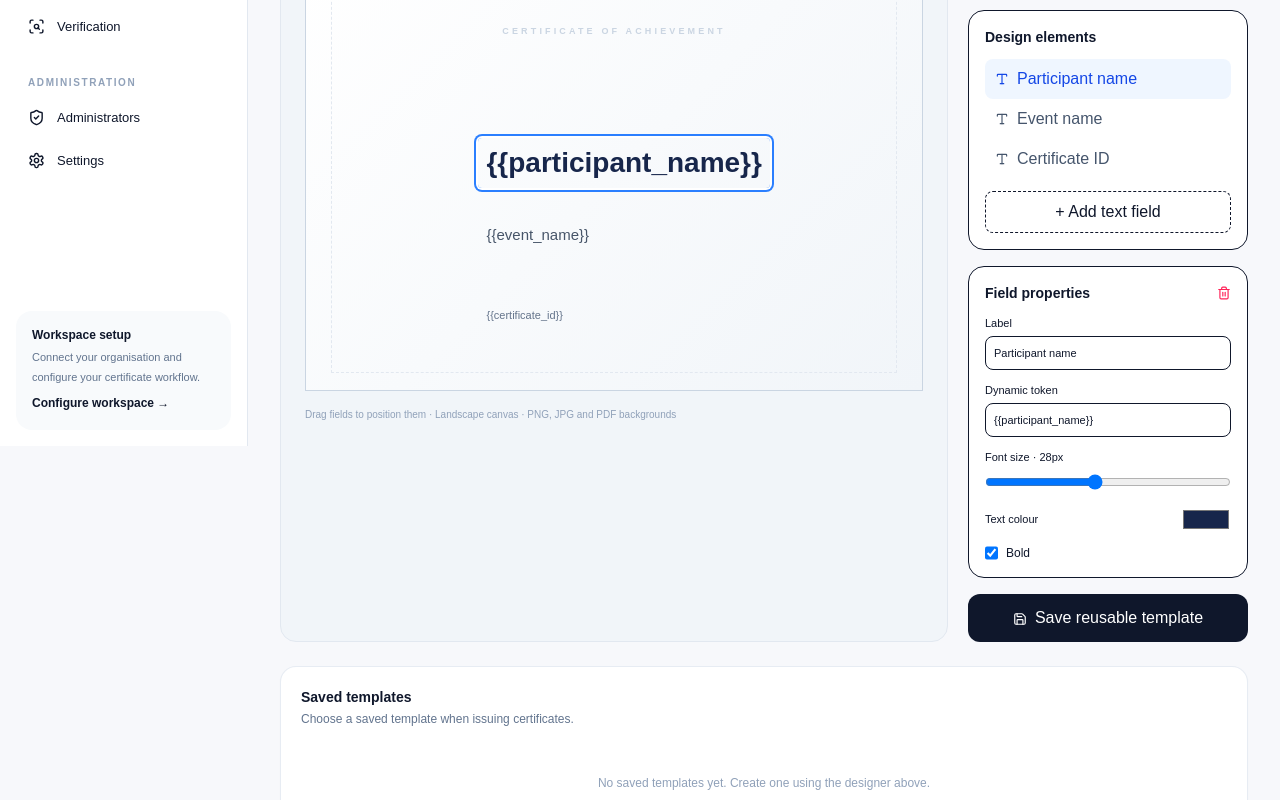
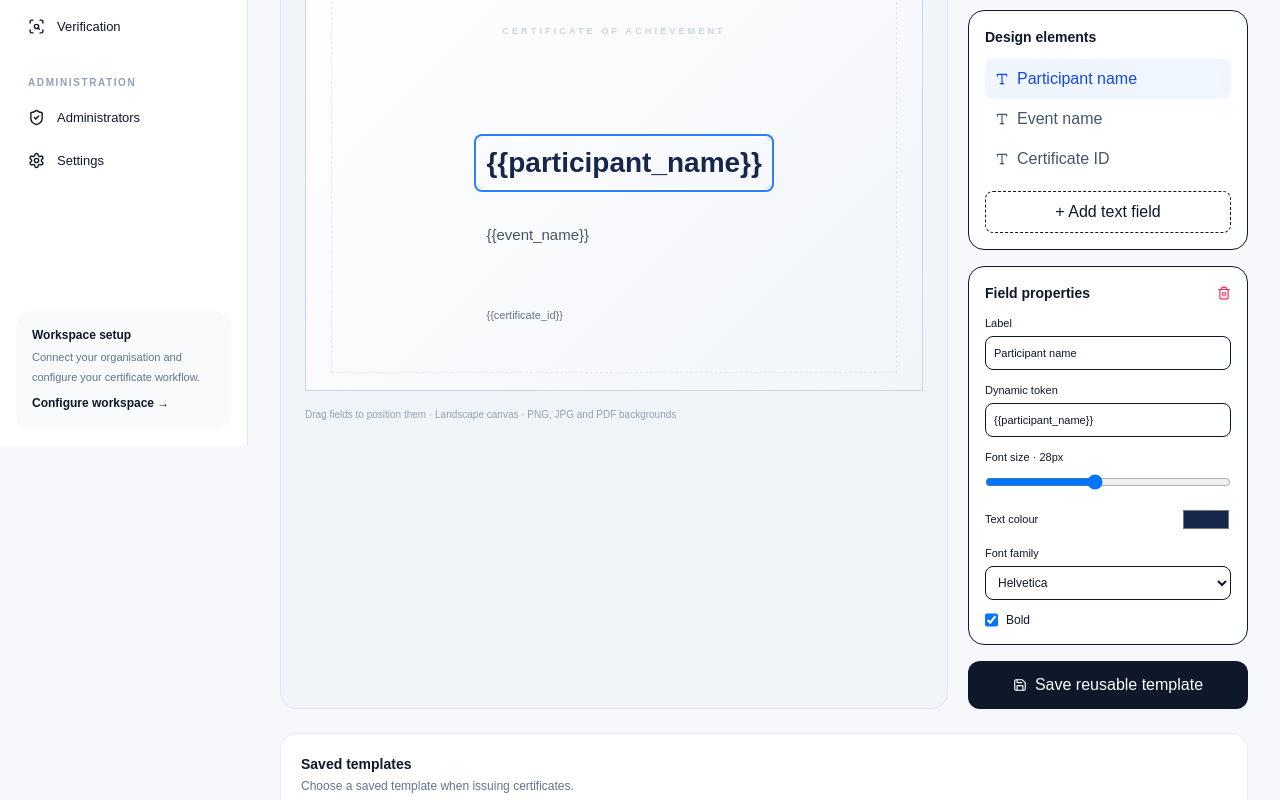
Before and after one commit to eldhoyy/Sae-certificate-generator, a Next.js app: page /templates in a window 1280 px wide. Shown: the part 354-1154 px from the top of the page. Built offline with nearby package versions, Linux system fonts and the light colour scheme; no server answers; the database is empty.

Commit message:
Add selectable standard font families to certificate templates

```diff
--- a/src/components/template-editor.tsx
+++ b/src/components/template-editor.tsx
@@ -15,12 +15,13 @@ type Item = {
   size: number;
   color: string;
   bold: boolean;
+  fontFamily: "Helvetica" | "TimesRoman" | "Courier";
 };
 
 const initial: Item[] = [
-  { id: 1, label: "Participant name", token: "{{participant_name}}", x: 28, y: 42, size: 28, color: "#17264b", bold: true },
-  { id: 2, label: "Event name", token: "{{event_name}}", x: 28, y: 61, size: 15, color: "#475569", bold: false },
-  { id: 3, label: "Certificate ID", token: "{{certificate_id}}", x: 28, y: 80, size: 11, color: "#64748b", bold: false },
+  { id: 1, label: "Participant name", token: "{{participant_name}}", x: 28, y: 42, size: 28, color: "#17264b", bold: true, fontFamily: "Helvetica" },
+  { id: 2, label: "Event name", token: "{{event_name}}", x: 28, y: 61, size: 15, color: "#475569", bold: false, fontFamily: "Helvetica" },
+  { id: 3, label: "Certificate ID", token: "{{certificate_id}}", x: 28, y: 80, size: 11, color: "#64748b", bold: false, fontFamily: "Helvetica" },
 ];
 
 export function TemplateEditor() {
@@ -45,7 +46,7 @@ export function TemplateEditor() {
     const id = Math.max(0, ...items.map((item) => item.id)) + 1;
     setItems((value) => [...value, {
       id, label: "Custom text", token: "{{custom_text}}",
-      x: 40, y: 52, size: 18, color: "#17264b", bold: false,
+      x: 40, y: 52, size: 18, color: "#17264b", bold: false, fontFamily: "Helvetica",
     }]);
     setSelected(id);
   }
@@ -198,6 +199,7 @@ export function TemplateEditor() {
             <label className="mb-3 flex items-center justify-between text-[11px]">Text colour
               <input type="color" value={current.color} onChange={(event) => patch(current.id, { color: event.target.value })} />
             </label>
+            <label className="mb-3 block text-[11px]">Font family<select value={current.fontFamily} onChange={(event) => patch(current.id, { fontFamily: event.target.value as Item["fontFamily"] })} className="mt-1 w-full rounded-lg border p-2 text-xs"><option value="Helvetica">Helvetica</option><option value="TimesRoman">Times New Roman</option><option value="Courier">Courier</option></select></label>
             <label className="flex gap-2 text-xs"><input type="checkbox" checked={current.bold} onChange={(event) => patch(current.id, { bold: event.target.checked })} /> Bold</label>
           </div>
         )}
--- a/src/lib/pdf.ts
+++ b/src/lib/pdf.ts
@@ -9,6 +9,7 @@ type LayoutField = {
   size?: number;
   color?: string;
   bold?: boolean;
+  fontFamily?: "Helvetica" | "TimesRoman" | "Courier";
 };
 
 type CertificateTemplate = {
@@ -40,6 +41,11 @@ export async function createSimpleCertificatePdf(d: CertificateData) {
   const page = pdf.addPage([842, 595]);
   const regular = await pdf.embedFont(StandardFonts.Helvetica);
   const bold = await pdf.embedFont(StandardFonts.HelveticaBold);
+  const fontSets = {
+    Helvetica: { regular, bold },
+    TimesRoman: { regular: await pdf.embedFont(StandardFonts.TimesRoman), bold: await pdf.embedFont(StandardFonts.TimesRomanBold) },
+    Courier: { regular: await pdf.embedFont(StandardFonts.Courier), bold: await pdf.embedFont(StandardFonts.CourierBold) },
+  };
 
   if (d.template && d.backgroundBytes) {
     if (d.template.background_mime === "application/pdf") {
@@ -77,7 +83,8 @@ export async function createSimpleCertificatePdf(d: CertificateData) {
         }
         const value = values[token] ?? (token.startsWith("{{") ? field.label || "" : token);
         if (!value) continue;
-        const font: PDFFont = field.bold ? bold : regular;
+        const selectedFonts = fontSets[field.fontFamily || "Helvetica"] || fontSets.Helvetica;
+        const font: PDFFont = field.bold ? selectedFonts.bold : selectedFonts.regular;
         page.drawText(value.slice(0, 180), {
           x,
           y: Math.max(8, 595 - top - size),
```
